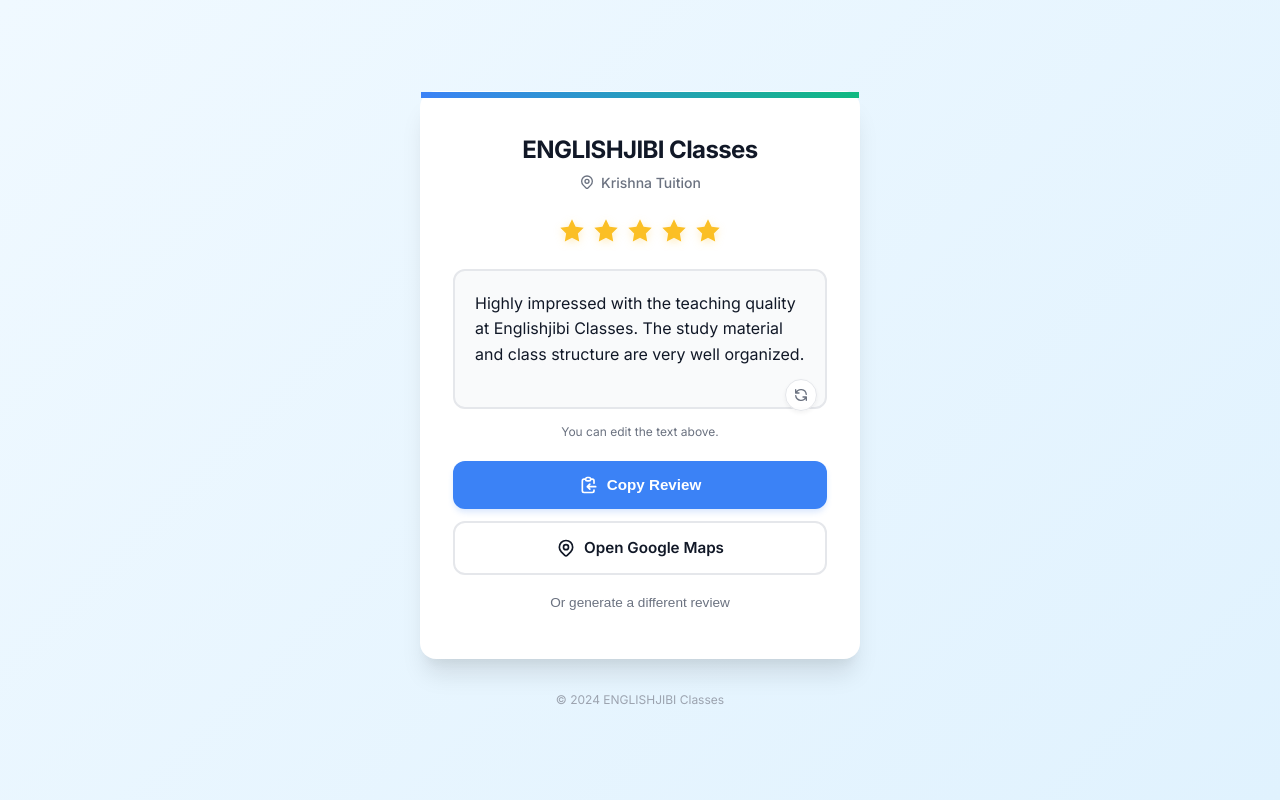
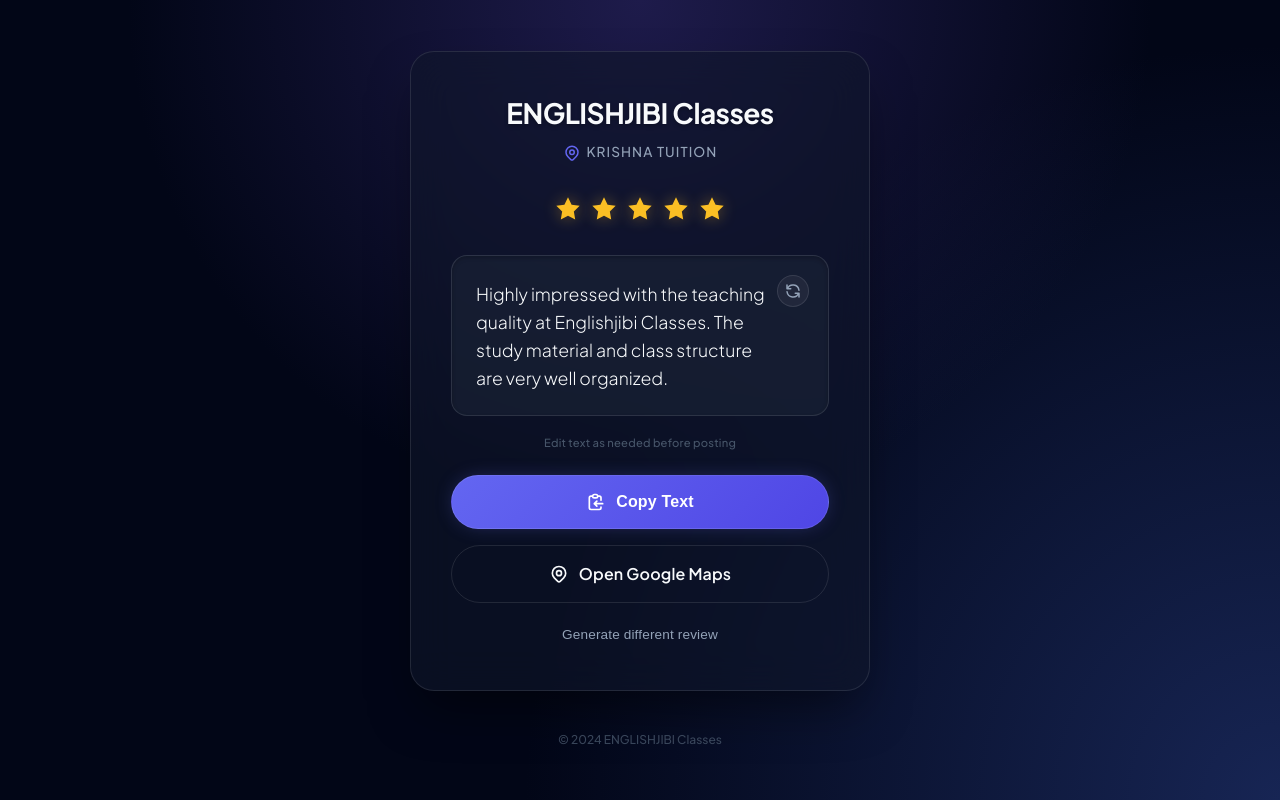
Before and after one commit to sk-mallick/Review-Auto-Writer, a plain HTML site: page index.html in a window 1280 px wide. Drawn offline with Linux system fonts and the light colour scheme.

Commit message:
Update index.html

```diff
--- a/index.html
+++ b/index.html
@@ -5,35 +5,38 @@
     <meta name="viewport" content="width=device-width, initial-scale=1.0">
     <title>Review ENGLISHJIBI Classes</title>
     <meta name="description" content="Quickly write a review for Krishna Tuition - ENGLISHJIBI Classes">
-    <meta name="theme-color" content="#ffffff">
+    <meta name="theme-color" content="#0f172a">
 
     <!-- Google Fonts -->
     <link rel="preconnect" href="https://fonts.googleapis.com">
     <link rel="preconnect" href="https://fonts.gstatic.com" crossorigin>
-    <link href="https://fonts.googleapis.com/css2?family=Inter:wght@400;500;600;700&display=swap" rel="stylesheet">
+    <link href="https://fonts.googleapis.com/css2?family=Plus+Jakarta+Sans:wght@300;400;500;600;700&display=swap" rel="stylesheet">
 
     <style>
         :root {
-            /* Refined Color Palette */
-            --primary-blue: #3B82F6;
-            --primary-blue-hover: #2563EB;
-            --primary-text: #111827;
-            --secondary-text: #6B7280;
-            --accent-green: #10B981;
+            /* Dark & Classy Palette */
+            --primary: #6366f1; /* Indigo 500 */
+            --primary-dark: #4f46e5; /* Indigo 600 */
+            --primary-glow: rgba(99, 102, 241, 0.4);
 
-            /* Background Gradients */
-            --bg-gradient: linear-gradient(135deg, #F0F9FF 0%, #E0F2FE 100%);
-            --card-bg: #FFFFFF;
+            --text-main: #F8FAFC; /* Slate 50 */
+            --text-muted: #94A3B8; /* Slate 400 */
+            --text-dim: #475569; /* Slate 600 */
+
+            /* Backgrounds */
+            --page-bg: #020617; /* Slate 950 */
+            --card-bg: rgba(15, 23, 42, 0.6); /* Glassy Slate 900 */
+            --input-bg: rgba(30, 41, 59, 0.5); /* Glassy Slate 800 */
 
             /* UI Elements */
-            --border-radius: 16px;
-            --btn-radius: 12px;
-            --input-bg: #F9FAFB;
-            --border-color: #E5E7EB;
+            --radius-lg: 24px;
+            --radius-md: 16px;
+            --radius-sm: 12px;
 
-            /* Shadows */
-            --shadow-card: 0 20px 25px -5px rgba(0, 0, 0, 0.1), 0 10px 10px -5px rgba(0, 0, 0, 0.04);
-            --shadow-btn: 0 4px 6px -1px rgba(59, 130, 246, 0.2);
+            /* Shadows & Effects */
+            --border-light: rgba(255, 255, 255, 0.1);
+            --shadow-deep: 0 25px 50px -12px rgba(0, 0, 0, 0.5);
+            --focus-ring: 0 0 0 2px var(--primary);
         }
 
         * {
@@ -44,9 +47,14 @@
         }
 
         body {
-            font-family: 'Inter', sans-serif;
-            background: var(--bg-gradient);
-            color: var(--primary-text);
+            font-family: 'Plus Jakarta Sans', sans-serif;
+            background-color: var(--page-bg);
+            /* classy dark gradient background */
+            background-image:
+                radial-gradient(circle at 50% 0%, #1e1b4b 0%, transparent 50%),
+                radial-gradient(circle at 100% 100%, #172554 0%, transparent 50%);
+            background-attachment: fixed;
+            color: var(--text-main);
             min-height: 100vh;
             display: flex;
             flex-direction: column;
@@ -60,93 +68,114 @@
         .card {
             background-color: var(--card-bg);
             width: 100%;
-            max-width: 440px; /* Slightly narrower for mobile focus */
-            border-radius: var(--border-radius);
-            box-shadow: var(--shadow-card);
-            padding: 2.5rem 2rem;
+            max-width: 460px;
+            border-radius: var(--radius-lg);
+            box-shadow: var(--shadow-deep);
+            padding: 2.5rem;
             text-align: center;
             position: relative;
-            border: 1px solid rgba(255, 255, 255, 0.8);
+            border: 1px solid var(--border-light);
+            backdrop-filter: blur(20px);
+            -webkit-backdrop-filter: blur(20px);
+            animation: slideUp 0.6s cubic-bezier(0.16, 1, 0.3, 1);
         }
 
-        /* Decorative top accent */
-        .card::before {
-            content: '';
-            position: absolute;
-            top: 0;
-            left: 0;
-            right: 0;
-            height: 6px;
-            background: linear-gradient(90deg, var(--primary-blue), var(--accent-green));
+        @keyframes slideUp {
+            from { opacity: 0; transform: translateY(20px); }
+            to { opacity: 1; transform: translateY(0); }
         }
 
         /* Header Section */
         header {
-            margin-bottom: 1.5rem;
+            margin-bottom: 2rem;
         }
 
         h1 {
-            font-size: 1.5rem;
-            font-weight: 800;
-            color: var(--primary-text);
-            margin-bottom: 0.25rem;
-            letter-spacing: -0.025em;
+            font-size: 1.75rem;
+            font-weight: 700;
+            color: var(--text-main);
+            margin-bottom: 0.5rem;
+            letter-spacing: -0.02em;
+            text-shadow: 0 2px 4px rgba(0,0,0,0.3);
         }
 
         .subtitle {
-            font-size: 0.875rem;
-            color: var(--secondary-text);
+            font-size: 0.85rem;
+            color: var(--text-muted);
             font-weight: 500;
             display: flex;
             align-items: center;
             justify-content: center;
             gap: 6px;
+            text-transform: uppercase;
+            letter-spacing: 0.08em;
+        }
+
+        .subtitle svg {
+            color: var(--primary);
         }
 
         /* Star Rating Visual */
         .stars {
             display: flex;
             justify-content: center;
-            gap: 6px;
-            margin-bottom: 1.5rem;
-            color: #FBBF24;
-            filter: drop-shadow(0 2px 4px rgba(251, 191, 36, 0.3));
+            gap: 8px;
+            margin-bottom: 2rem;
+            color: #fbbf24; /* Amber 400 */
         }
 
         .star-icon {
             width: 28px;
             height: 28px;
             fill: currentColor;
+            filter: drop-shadow(0 0 8px rgba(251, 191, 36, 0.4));
+            transition: transform 0.2s;
+        }
+
+        .star-icon:hover {
+            transform: scale(1.1);
         }
 
         /* Review Text Area Container */
         .review-wrapper {
             position: relative;
-            margin-bottom: 1.25rem;
+            margin-bottom: 1.5rem;
         }
 
         .review-textarea {
             width: 100%;
-            min-height: 140px;
-            padding: 1.25rem;
-            border: 2px solid var(--border-color);
-            border-radius: var(--btn-radius);
+            min-height: 120px; /* Start smaller, expand as needed */
+            padding: 1.5rem;
+            padding-right: 3.5rem; /* Space for refresh button */
+            border: 1px solid var(--border-light);
+            border-radius: var(--radius-md);
             font-family: inherit;
-            font-size: 1rem;
-            color: var(--primary-text);
+            font-size: 1.1rem;
+            font-weight: 300;
+            color: var(--text-main);
             background-color: var(--input-bg);
-            resize: none; /* Fixed size for cleaner look */
+
+            /* No Scrollbar Logic */
+            resize: none;
+            overflow-y: hidden;
+
             line-height: 1.6;
-            transition: all 0.2s ease;
+            transition: all 0.3s ease;
+            box-shadow: inset 0 2px 4px rgba(0,0,0,0.2);
         }
 
         .review-textarea:focus {
             outline: none;
-            border-color: var(--primary-blue);
-            background-color: #fff;
-            box-shadow: 0 0 0 4px rgba(59, 130, 246, 0.1);
+            background-color: rgba(30, 41, 59, 0.8);
+            border-color: var(--primary);
+            box-shadow: 0 0 0 1px var(--primary), inset 0 2px 4px rgba(0,0,0,0.2);
         }
 
+        .review-textarea::placeholder {
+            color: var(--text-dim);
+        }
+
+        /* Fade Animation for Text */
         .fade-in {
             animation: fadeIn 0.4s ease-out;
         }
@@ -156,13 +185,13 @@
             to { opacity: 1; transform: translateY(0); }
         }
 
-        /* Refresh Button (Floating inside textarea area) */
+        /* Refresh Button (Floating) */
         .refresh-btn {
             position: absolute;
-            bottom: 30px; /* Above disclaimer */
-            right: 10px;
-            background: rgba(255, 255, 255, 0.9);
-            border: 1px solid var(--border-color);
+            top: 1.25rem; /* Align to top right */
+            right: 1.25rem;
+            background: rgba(255, 255, 255, 0.05);
+            border: 1px solid var(--border-light);
             border-radius: 50%;
             width: 32px;
             height: 32px;
@@ -170,33 +199,35 @@
             align-items: center;
             justify-content: center;
             cursor: pointer;
-            color: var(--secondary-text);
-            transition: all 0.2s;
-            box-shadow: 0 2px 4px rgba(0,0,0,0.05);
+            color: var(--text-muted);
+            transition: all 0.2s cubic-bezier(0.4, 0, 0.2, 1);
+            z-index: 10;
         }
 
         .refresh-btn:hover {
-            color: var(--primary-blue);
+            color: var(--text-main);
+            background: rgba(255, 255, 255, 0.1);
             transform: rotate(180deg);
-            border-color: var(--primary-blue);
+            border-color: rgba(255, 255, 255, 0.3);
         }
 
         /* Disclaimer */
         .disclaimer {
-            font-size: 0.75rem;
-            color: var(--secondary-text);
-            margin-top: 0.5rem;
+            font-size: 0.7rem;
+            color: var(--text-dim);
+            margin-top: 0.75rem;
             display: flex;
             align-items: center;
             justify-content: center;
-            gap: 4px;
+            font-weight: 500;
+            letter-spacing: 0.02em;
         }
 
         /* Actions Grid */
         .actions {
             display: flex;
             flex-direction: column;
-            gap: 12px;
+            gap: 16px;
             margin-top: 1rem;
         }
 
@@ -205,81 +236,82 @@
             align-items: center;
             justify-content: center;
             width: 100%;
-            padding: 0.875rem 1rem;
-            font-size: 0.95rem;
+            padding: 1rem;
+            font-size: 1rem;
             font-weight: 600;
-            border-radius: var(--btn-radius);
+            border-radius: 999px; /* Pill shape */
             border: none;
             cursor: pointer;
             transition: all 0.2s cubic-bezier(0.4, 0, 0.2, 1);
-            gap: 8px;
+            gap: 10px;
             text-decoration: none;
-            position: relative;
-            overflow: hidden;
+            letter-spacing: 0.01em;
         }
 
         .btn:active {
-            transform: scale(0.98);
+            transform: scale(0.97) !important;
         }
 
         /* Primary: Copy */
         .btn-primary {
-            background-color: var(--primary-blue);
+            background: linear-gradient(135deg, var(--primary) 0%, var(--primary-dark) 100%);
             color: white;
-            box-shadow: var(--shadow-btn);
+            box-shadow: 0 0 20px -5px var(--primary-glow);
+            border: 1px solid rgba(255, 255, 255, 0.1);
         }
 
         .btn-primary:hover {
-            background-color: var(--primary-blue-hover);
-            transform: translateY(-1px);
-            box-shadow: 0 6px 10px -1px rgba(59, 130, 246, 0.3);
+            filter: brightness(110%);
+            transform: translateY(-2px);
+            box-shadow: 0 10px 25px -5px var(--primary-glow);
         }
 
         /* Secondary: Maps */
         .btn-secondary {
-            background-color: #fff;
-            color: var(--primary-text);
-            border: 2px solid var(--border-color);
+            background-color: transparent;
+            color: var(--text-main);
+            border: 1px solid var(--border-light);
         }
 
         .btn-secondary:hover {
-            border-color: #D1D5DB;
-            background-color: #F9FAFB;
+            background-color: rgba(255, 255, 255, 0.05);
+            border-color: rgba(255, 255, 255, 0.2);
         }
 
-        /* Tertiary: Generate New (Text Link style) */
+        /* Tertiary: Generate New */
         .btn-ghost {
             background: transparent;
-            color: var(--secondary-text);
+            color: var(--text-muted);
             font-size: 0.85rem;
             padding: 0.5rem;
             font-weight: 500;
+            border-radius: var(--radius-sm);
         }
 
         .btn-ghost:hover {
-            color: var(--primary-blue);
-            background: rgba(59, 130, 246, 0.05);
+            color: var(--text-main);
         }
 
-        /* Copy Success Feedback */
+        /* Toast */
         .toast {
             position: fixed;
-            top: 20px;
+            top: 24px;
             left: 50%;
-            transform: translateX(-50%) translateY(-100%);
-            background-color: #064E3B; /* Darker green for readability */
-            color: white;
+            transform: translateX(-50%) translateY(-150%);
+            background-color: #064E3B; /* Emerald 900 */
+            color: #D1FAE5; /* Emerald 100 */
             padding: 0.75rem 1.5rem;
             border-radius: 99px;
-            font-size: 0.875rem;
+            font-size: 0.9rem;
             font-weight: 600;
             opacity: 0;
-            transition: all 0.4s cubic-bezier(0.68, -0.55, 0.265, 1.55);
+            border: 1px solid #059669;
+            transition: all 0.5s cubic-bezier(0.68, -0.55, 0.265, 1.55);
             pointer-events: none;
             display: flex;
             align-items: center;
-            gap: 8px;
-            box-shadow: 0 10px 15px -3px rgba(0, 0, 0, 0.1);
+            gap: 10px;
+            box-shadow: 0 20px 25px -5px rgba(0, 0, 0, 0.5);
             z-index: 50;
         }
 
@@ -297,22 +329,25 @@
 
         /* Footer */
         footer {
-            margin-top: 2rem;
+            margin-top: 2.5rem;
             text-align: center;
             font-size: 0.75rem;
-            color: #9CA3AF;
+            color: var(--text-dim);
+            font-weight: 500;
+            opacity: 0.8;
         }
 
         /* Mobile Adjustments */
         @media (max-width: 480px) {
             body {
                 padding: 1rem;
-                justify-content: flex-start; /* Align top on mobile */
             }
             .card {
-                margin-top: 1rem;
                 padding: 1.5rem;
-                box-shadow: 0 4px 6px -1px rgba(0, 0, 0, 0.05);
+                border-radius: 20px;
+            }
+            h1 {
+                font-size: 1.5rem;
             }
         }
     </style>
@@ -324,14 +359,14 @@
         <svg class="icon" fill="none" viewBox="0 0 24 24" stroke="currentColor">
             <path stroke-linecap="round" stroke-linejoin="round" d="M5 13l4 4L19 7" />
         </svg>
-        Review copied to clipboard!
+        Copied to clipboard!
     </div>
 
     <main class="card">
         <header>
             <h1>ENGLISHJIBI Classes</h1>
             <div class="subtitle">
-                <svg class="icon" style="width:16px;height:16px;" fill="none" viewBox="0 0 24 24" stroke="currentColor">
+                <svg class="icon" style="width:18px;height:18px;" fill="none" viewBox="0 0 24 24" stroke="currentColor">
                     <path stroke-linecap="round" stroke-linejoin="round" d="M17.657 16.657L13.414 20.9a1.998 1.998 0 01-2.827 0l-4.244-4.243a8 8 0 1111.314 0z" />
                     <path stroke-linecap="round" stroke-linejoin="round" d="M15 11a3 3 0 11-6 0 3 3 0 016 0z" />
                 </svg>
@@ -349,17 +384,17 @@
         </div>
 
         <div class="review-wrapper">
-            <textarea id="reviewText" class="review-textarea" placeholder="Your review will appear here..."></textarea>
+            <textarea id="reviewText" class="review-textarea" placeholder="Generating review..." rows="1"></textarea>
 
             <!-- Quick Regenerate Icon Button -->
             <div id="btnRefresh" class="refresh-btn" title="Generate new review">
-                <svg style="width:16px;height:16px;" fill="none" viewBox="0 0 24 24" stroke="currentColor">
+                <svg style="width:18px;height:18px;" fill="none" viewBox="0 0 24 24" stroke="currentColor">
                     <path stroke-linecap="round" stroke-linejoin="round" stroke-width="2" d="M4 4v5h.582m15.356 2A8.001 8.001 0 004.582 9m0 0H9m11 11v-5h-.581m0 0a8.003 8.003 0 01-15.357-2m15.357 2H15" />
                 </svg>
             </div>
 
             <div class="disclaimer">
-                <span>You can edit the text above.</span>
+                <span>Edit text as needed before posting</span>
             </div>
         </div>
 
@@ -369,7 +404,7 @@
                 <svg class="icon" fill="none" viewBox="0 0 24 24" stroke="currentColor">
                     <path stroke-linecap="round" stroke-linejoin="round" d="M8 5H6a2 2 0 00-2 2v12a2 2 0 002 2h10a2 2 0 002-2v-1M8 5a2 2 0 002 2h2a2 2 0 002-2M8 5a2 2 0 012-2h2a2 2 0 012 2m0 0h2a2 2 0 012 2v3m2 4H10m0 0l3-3m-3 3l3 3" />
                 </svg>
-                Copy Review
+                Copy Text
             </button>
 
             <!-- Google Maps Link -->
@@ -383,7 +418,7 @@
 
             <!-- Text Link for Regeneration -->
             <button id="btnGenerate" class="btn btn-ghost">
-                Or generate a different review
+                Generate different review
             </button>
         </div>
     </main>
@@ -470,6 +505,14 @@
         // --- FUNCTIONS ---
 
         /**
+         * Auto-resize the text area to fit content (No scrollbars)
+         */
+        function autoResize() {
+            dom.textarea.style.height = 'auto'; // Reset height
+            dom.textarea.style.height = dom.textarea.scrollHeight + 'px'; // Set to fit content
+        }
+
+        /**
          * Helper to get a random index that isn't the one just used
          */
         function getUniqueIndex(max, exclude) {
@@ -482,18 +525,10 @@
         }
 
         /**
-         * Generates a random review with variable structures to ensure
-         * shortness and variety (avoiding similar patterns).
+         * Generates a random review with variable structures
          */
         function generateReview() {
             // Randomly choose a structure to vary length and flow.
-            // We favor 2-sentence reviews (80% chance) over 3-sentence reviews (20% chance)
-            // to keep things short and authentic.
-            // 0: Opener + Body + Closer (Classic, 3 sentences)
-            // 1: Opener + Body (Direct, 2 sentences)
-            // 2: Body + Closer (Action oriented, 2 sentences)
-            // 3: Opener + Closer (Short & punchy, 2 sentences)
-
             const r = Math.random();
             let structureType;
 
@@ -515,7 +550,6 @@
 
             // 2. Select Body
             if (structureType === 0 || structureType === 1 || structureType === 2) {
-                // Find an index not used in the immediate previous generation
                 let bodyIdx;
                 do {
                     bodyIdx = Math.floor(Math.random() * bodies.length);
@@ -540,6 +574,9 @@
             const fullReview = reviewParts.join(' ');
             dom.textarea.value = fullReview;
 
+            // Auto resize height
+            autoResize();
+
             // Trigger Fade In Animation
             dom.textarea.classList.remove('fade-in');
             void dom.textarea.offsetWidth; // trigger reflow
@@ -557,7 +594,6 @@
             dom.textarea.setSelectionRange(0, 99999); // For mobile devices
 
             // 2. Try the older, more permissive API first (execCommand)
-            // It works great for inputs/textareas and avoids iframe permission issues.
             try {
                 const success = document.execCommand('copy');
                 if (success) {
@@ -568,7 +604,7 @@
                 // Continue to fallback
             }
 
-            // 3. Fallback to modern API if execCommand didn't work
+            // 3. Fallback to modern API
             if (navigator.clipboard) {
                 navigator.clipboard.writeText(text)
                     .then(() => showToast())
@@ -588,28 +624,31 @@
 
         // --- EVENT LISTENERS ---
 
-        // 1. Load: Generate initial review and set Map link
+        // 1. Load: Generate initial review
         window.addEventListener('DOMContentLoaded', () => {
             generateReview();
             dom.btnMaps.href = MAPS_URL;
         });
 
-        // 2. Click: Generate new review (Main Button)
+        // 2. Auto-resize on manual input
+        dom.textarea.addEventListener('input', autoResize);
+
+        // 3. Click: Generate new review (Main Button)
         dom.btnGenerate.addEventListener('click', (e) => {
             e.preventDefault();
             generateReview();
         });
 
-        // 3. Click: Generate new review (Icon Button)
+        // 4. Click: Generate new review (Icon Button)
         dom.btnRefresh.addEventListener('click', (e) => {
              e.preventDefault();
              generateReview();
         });
 
-        // 4. Click: Copy text
+        // 5. Click: Copy text
         dom.btnCopy.addEventListener('click', copyToClipboard);
 
-        // 5. Click: Go to Maps
+        // 6. Click: Go to Maps
         dom.btnMaps.addEventListener('click', () => {
             // Optional: Tracking or auto-copy could go here
         });
```
